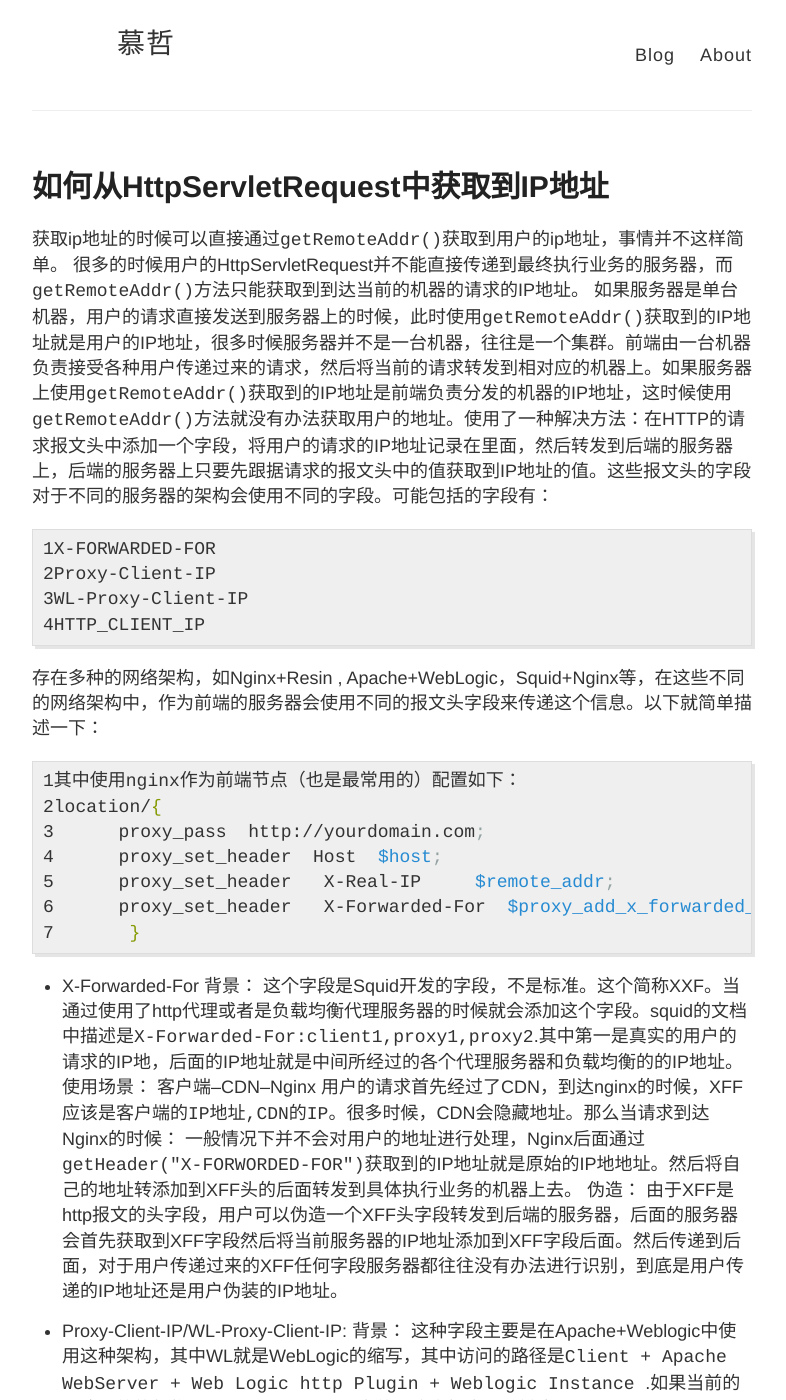
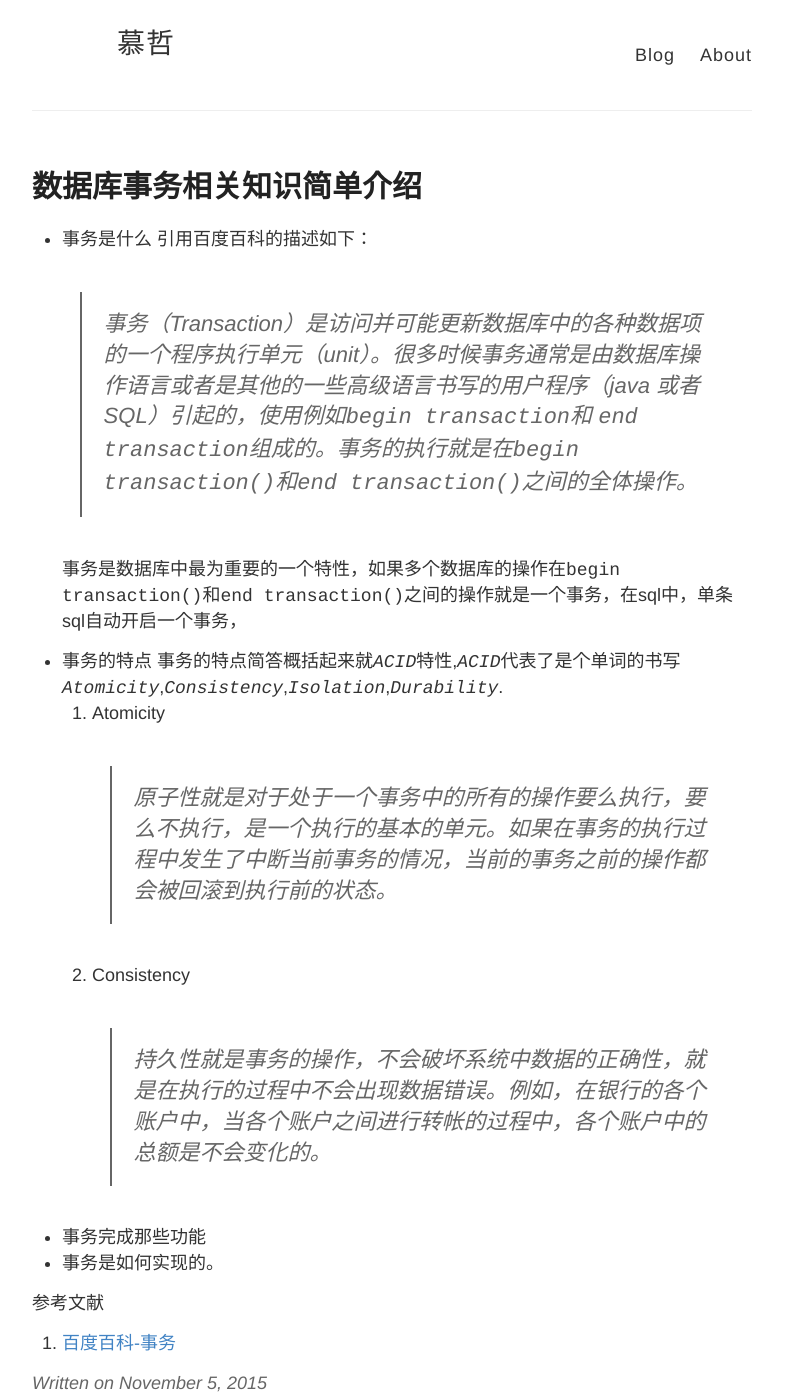
Before and after one commit to zhenru/zhenru.github.io, a Jekyll site: the page built from _posts/2015-11-05-如何从HttpServletRequest中获取到IP.md, in a window 1280 px wide and 1400 px high. Shown: the whole window, without its empty margins (248-1034 px from the left). Built offline with Jekyll 4.4.1, drawn with Linux system fonts in a browser that asks for light colours; some of the changed text lies outside the part shown.

Commit message:
add the current part

```diff
--- a/_posts/2015-11-05-如何从HttpServletRequest中获取到IP.md
+++ b/_posts/2015-11-05-如何从HttpServletRequest中获取到IP.md
@@ -1,90 +1,25 @@
 ---
 layout: post
-title: 如何从HttpServletRequest中获取到IP地址
+title: 数据库事务相关知识简单介绍
 ---
 
+- 事务是什么
+引用百度百科的描述如下：
+> 事务（Transaction）是访问并可能更新数据库中的各种数据项的一个程序执行单元（unit）。很多时候事务通常是由数据库操作语言或者是其他的一些高级语言书写的用户程序（java 或者 SQL）引起的，使用例如`begin transaction`和 `end transaction`组成的。事务的执行就是在`begin transaction()`和`end transaction()`之间的全体操作。
 
-获取ip地址的时候可以直接通过`getRemoteAddr()`获取到用户的ip地址，事情并不这样简单。
-很多的时候用户的HttpServletRequest并不能直接传递到最终执行业务的服务器，而`getRemoteAddr()`方法只能获取到到达当前的机器的请求的IP地址。
-如果服务器是单台机器，用户的请求直接发送到服务器上的时候，此时使用`getRemoteAddr()`获取到的IP地址就是用户的IP地址，很多时候服务器并不是一台机器，往往是一个集群。前端由一台机器负责接受各种用户传递过来的请求，然后将当前的请求转发到相对应的机器上。如果服务器上使用`getRemoteAddr()`获取到的IP地址是前端负责分发的机器的IP地址，这时候使用`getRemoteAddr()`方法就没有办法获取用户的地址。使用了一种解决方法：在HTTP的请求报文头中添加一个字段，将用户的请求的IP地址记录在里面，然后转发到后端的服务器上，后端的服务器上只要先跟据请求的报文头中的值获取到IP地址的值。这些报文头的字段对于不同的服务器的架构会使用不同的字段。可能包括的字段有：
-{% highlight bash linenos %}
-X-FORWARDED-FOR
-Proxy-Client-IP
-WL-Proxy-Client-IP
-HTTP_CLIENT_IP
-{% endhighlight %}
+  事务是数据库中最为重要的一个特性，如果多个数据库的操作在`begin transaction()`和`end transaction()`之间的操作就是一个事务，在sql中，单条sql自动开启一个事务，
 
-存在多种的网络架构，如Nginx+Resin , Apache+WebLogic，Squid+Nginx等，在这些不同的网络架构中，作为前端的服务器会使用不同的报文头字段来传递这个信息。以下就简单描述一下：
-{% highlight bash linenos %}
-其中使用nginx作为前端节点（也是最常用的）配置如下：
-location/{
-      proxy_pass  http://yourdomain.com;
-      proxy_set_header  Host  $host;
-      proxy_set_header   X-Real-IP     $remote_addr;
-      proxy_set_header   X-Forwarded-For  $proxy_add_x_forwarded_for;
-       }
-{% endhighlight %}
-
- - X-Forwarded-For
-背景：
-这个字段是Squid开发的字段，不是标准。这个简称XXF。当通过使用了http代理或者是负载均衡代理服务器的时候就会添加这个字段。squid的文档中描述是`X-Forwarded-For:client1,proxy1,proxy2`.其中第一是真实的用户的请求的IP地，后面的IP地址就是中间所经过的各个代理服务器和负载均衡的的IP地址。
-使用场景：
-客户端--CDN--Nginx
-用户的请求首先经过了CDN，到达nginx的时候，XFF应该是`客户端的IP地址,CDN的IP`。很多时候，CDN会隐藏地址。那么当请求到达Nginx的时候：
-一般情况下并不会对用户的地址进行处理，Nginx后面通过`getHeader("X-FORWORDED-FOR")`获取到的IP地址就是原始的IP地地址。然后将自己的地址转添加到XFF头的后面转发到具体执行业务的机器上去。
-伪造：
-由于XFF是http报文的头字段，用户可以伪造一个XFF头字段转发到后端的服务器，后面的服务器会首先获取到XFF字段然后将当前服务器的IP地址添加到XFF字段后面。然后传递到后面，对于用户传递过来的XFF任何字段服务器都往往没有办法进行识别，到底是用户传递的IP地址还是用户伪装的IP地址。
-
-
-- Proxy-Client-IP/WL-Proxy-Client-IP:
-背景：
-这种字段主要是在Apache+Weblogic中使用这种架构，其中WL就是WebLogic的缩写，其中访问的路径是`Client + Apache WebServer + Web Logic http Plugin + Weblogic Instance `.如果当前的网络系统的架构是Apache+WebLogic会使用这个报文头关键字。
-
-- HTTP-Client-IP
-这个一般是代理服务器转发的HTTP头，很多时候Nginx配置中都没有这个选项所以就忽略这种。
-
-- getRemoteAddr()
-背景：从HttpServletRequest.getRemoteAddress()获取到IP地址，方法的描述是`Returns the Internet Protocol(IP) address of the client or last proxy that sent the request.`实际上，REMOTE_ADDR是用户和服务器端握手时的地址，如果Client使用了“匿名代理”的时候，服务器端就获取到匿名代理服务器的地址。
+-  事务的特点
+ 事务的特点简答概括起来就*`ACID`*特性,*`ACID`*代表了是个单词的书写*`Atomicity`*,*`Consistency`*,*`Isolation`*,*`Durability`*.
+ 1. Atomicity
+ > 原子性就是对于处于一个事务中的所有的操作要么执行，要么不执行，是一个执行的基本的单元。如果在事务的执行过程中发生了中断当前事务的情况，当前的事务之前的操作都会被回滚到执行前的状态。
+ 2. Consistency
+ > 持久性就是事务的操作，不会破坏系统中数据的正确性，就是在执行的过程中不会出现数据错误。例如，在银行的各个账户中，当各个账户之间进行转帐的过程中，各个账户中的总额是不会变化的。
+- 事务完成那些功能
+- 事务是如何实现的。
 
 
 
-code范例：
-{% highlight bash linenos %}
- public final static String getIpAddress(HttpServletRequest request)  {
-        // 获取请求主机IP地址,如果通过代理进来，则透过防火墙获取真实IP地址
 
-        String ip = request.getHeader("X-Forwarded-For");
-
-        if (ip == null || ip.length() == 0 || "unknown".equalsIgnoreCase(ip)) {
-            if (ip == null || ip.length() == 0 || "unknown".equalsIgnoreCase(ip)) {
-                ip = request.getHeader("Proxy-Client-IP");
-            }
-            if (ip == null || ip.length() == 0 || "unknown".equalsIgnoreCase(ip)) {
-                ip = request.getHeader("WL-Proxy-Client-IP");
-            }
-            if (ip == null || ip.length() == 0 || "unknown".equalsIgnoreCase(ip)) {
-                ip = request.getHeader("HTTP_CLIENT_IP");
-            }
-            if (ip == null || ip.length() == 0 || "unknown".equalsIgnoreCase(ip)) {
-                ip = request.getHeader("HTTP_X_FORWARDED_FOR");
-            }
-            if (ip == null || ip.length() == 0 || "unknown".equalsIgnoreCase(ip)) {
-                ip = request.getRemoteAddr();
-
-            }
-        } else if (ip.length() > 15) {
-            String[] ips = ip.split(",");
-            for (int index = 0; index < ips.length; index++) {
-                String strIp = (String) ips[index];
-                if (!("unknown".equalsIgnoreCase(strIp))) {
-                    ip = strIp;
-                    break;
-                }
-            }
-        }
-        return ip;
-    }
-{% endhighlight %}
-
-
-参考资料：[http://www.udpwork.com/item/8135.html](http://www.udpwork.com/item/8135.html)
+参考文献
+1. [百度百科-事务](https://www.tapd.cn/20006991/prong/iterations)
```
Also changed, not shown: _posts/2015-10-09-如何快速的学习.md (+2 -1 lines), _posts/2015-11-19-阅读重构32节课的读书笔记.md (+11 -0 lines), _posts/2015-12-25-java并发编程的读书笔记 ：对象的共享.md (added, +17 -0 lines), _posts/2015-12-25-java并发编程的读书笔记.md (added, +29 -0 lines).
